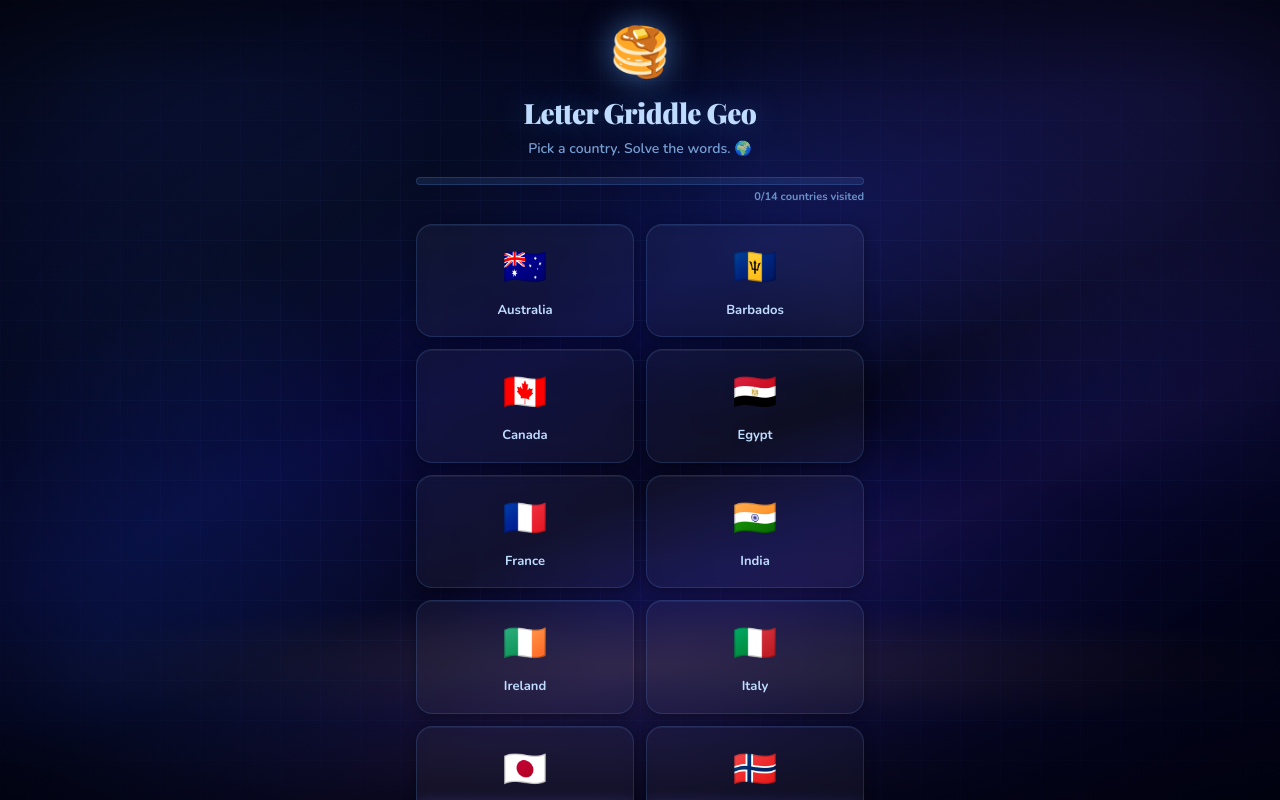
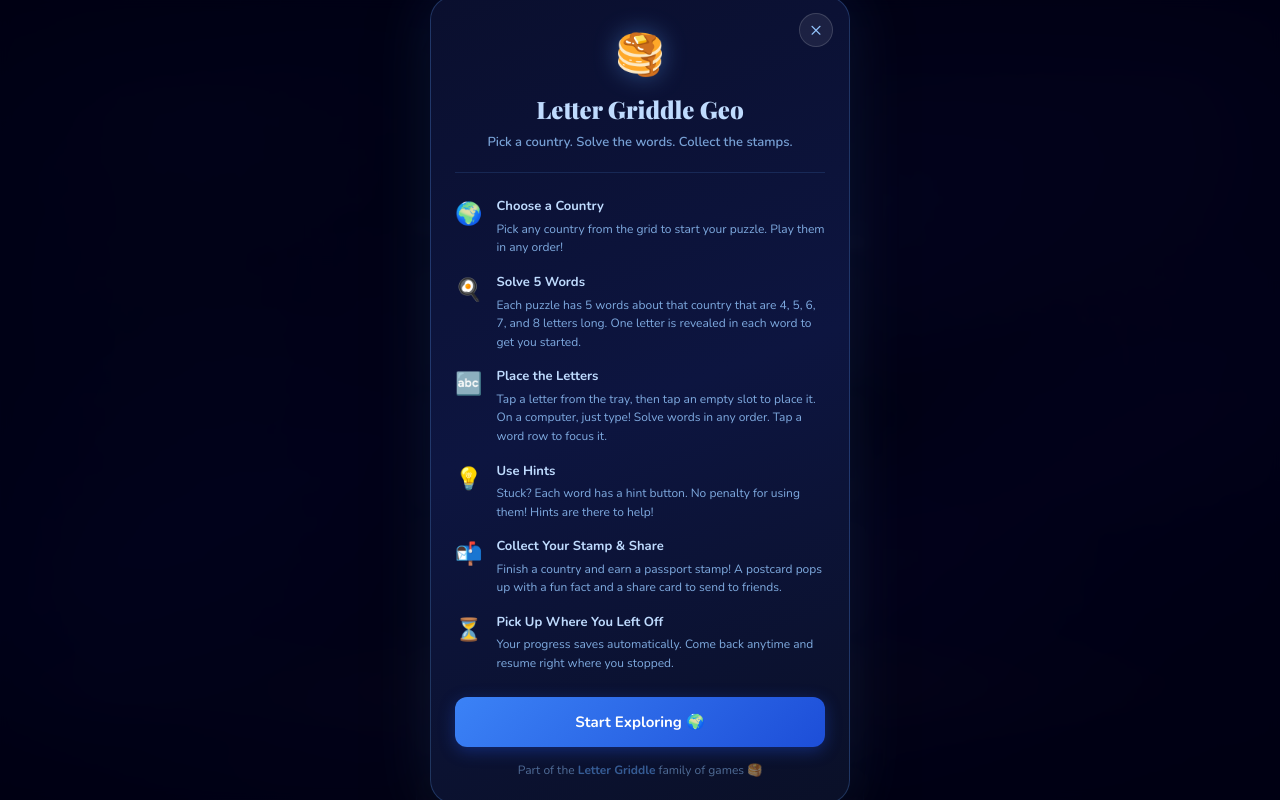
Before and after one commit to lauriegriddle/griddle-game, a Next.js app: page /geo in a window 1280 px wide. Shown: the top 800 px of the page. Built offline with nearby package versions, Linux system fonts and the light colour scheme.

Commit message:
Add Welcome, How to Play, and email tmeplate to Geo

```diff
--- a/app/geo/page.jsx
+++ b/app/geo/page.jsx
@@ -72,7 +72,7 @@ const PUZZLES = [
   },
   {
     country: "Italy", flag: "🇮🇹",
-    funFact: "Italy is a boot-shaped peninsula boasting the most UNESCO World Heritage sites globally. Famous for inventing pizza, espresso machines, and pianos, it surrounds two independent microstates:  Vatican City and San Marino, and produces 20% of the world's olive oil.",
+    funFact: "Italy is a boot-shaped peninsula boasting the most UNESCO World Heritage sites globally. Famous for inventing pizza, espresso machines, and pianos, it surrounds two independent microstates, Vatican City and San Marino, and produces 20% of the world's olive oil.",
     words: [
       { word: "ROME",     hint: "The Eternal City and capital of Italy", revealedIndex: 0 },
       { word: "PASTA",    hint: "Italy has over 350 shapes of this beloved staple", revealedIndex: 0 },
@@ -163,6 +163,7 @@ const PUZZLES = [
 // ── Storage helpers ───────────────────────────────────────────────────────────
 const COMPLETED_KEY = "lgworld_completed";
 const PROGRESS_KEY  = "lgworld_progress";
+const HTP_KEY       = "lgworld_htp_seen";
 
 function loadCompleted() {
   try { return JSON.parse(localStorage.getItem(COMPLETED_KEY) || "[]"); } catch { return []; }
@@ -260,22 +261,92 @@ function SuggestBanner({ onClose }) {
         <div className="suggest-icon">🌍</div>
         <p className="suggest-title">Have an idea for a great Letter Griddle Geo puzzle?</p>
         <p className="suggest-text">We're building Letter Griddle Geo one puzzle at a time. We'd love your ideas! Email us your country, city, or landmark suggestion along with 5 words having 4, 5, 6, 7, and 8 letters that capture it and get your puzzle published with credit!</p>
-        <a className="suggest-link" href="mailto:lettergriddle@gmail.com">lettergriddle@gmail.com</a>
+        <a className="suggest-link" href="mailto:lettergriddle@gmail.com?subject=Letter%20Griddle%20Geo%20Puzzle%20Suggestion&body=Country%2FCity%2FLandmark%3A%20%0A%0AMy%205%20words%3A%0A4-letter%3A%20%0A5-letter%3A%20%0A6-letter%3A%20%0A7-letter%3A%20%0A8-letter%3A%20%0A%0AHint%20for%20each%20word%20(optional)%3A%20%0A%0AMy%20name%20for%20the%20credit%3A%20">lettergriddle@gmail.com</a>
       </div>
     </div>
   );
 }
 
+// ── How To Play Modal ─────────────────────────────────────────────────────────
+function HowToPlayModal({ onClose }) {
+  return (
+    <div className="htp-overlay" onClick={onClose}>
+      <div className="htp-card" onClick={e => e.stopPropagation()}>
+        <button className="htp-close" onClick={onClose}>×</button>
+
+        <div className="htp-header">
+          <div className="htp-logo">🥞</div>
+          <h2 className="htp-title">Letter Griddle Geo</h2>
+          <p className="htp-tagline">Pick a country. Solve the words. Collect the stamps.</p>
+        </div>
+
+        <div className="htp-steps">
+          <div className="htp-step">
+            <span className="htp-step-icon">🌍</span>
+            <div>
+              <p className="htp-step-title">Choose a Country</p>
+              <p className="htp-step-text">Pick any country from the grid to start your puzzle. Play them in any order!</p>
+            </div>
+          </div>
+          <div className="htp-step">
+            <span className="htp-step-icon">🍳</span>
+            <div>
+              <p className="htp-step-title">Solve 5 Words</p>
+              <p className="htp-step-text">Each puzzle has 5 words about that country that are 4, 5, 6, 7, and 8 letters long. One letter is revealed in each word to get you started.</p>
+            </div>
+          </div>
+          <div className="htp-step">
+            <span className="htp-step-icon">🔤</span>
+            <div>
+              <p className="htp-step-title">Place the Letters</p>
+              <p className="htp-step-text">Tap a letter from the tray, then tap an empty slot to place it. On a computer, just type! Solve words in any order.  Tap a word row to focus it.</p>
+            </div>
+          </div>
+          <div className="htp-step">
+            <span className="htp-step-icon">💡</span>
+            <div>
+              <p className="htp-step-title">Use Hints</p>
+              <p className="htp-step-text">Stuck? Each word has a hint button. No penalty for using them!  Hints are there to help!</p>
+            </div>
+          </div>
+          <div className="htp-step">
+            <span className="htp-step-icon">📬</span>
+            <div>
+              <p className="htp-step-title">Collect Your Stamp & Share</p>
+              <p className="htp-step-text">Finish a country and earn a passport stamp! A postcard pops up with a fun fact and a share card to send to friends.</p>
+            </div>
+          </div>
+          <div className="htp-step">
+            <span className="htp-step-icon">⏳</span>
+            <div>
+              <p className="htp-step-title">Pick Up Where You Left Off</p>
+              <p className="htp-step-text">Your progress saves automatically. Come back anytime and resume right where you stopped.</p>
+            </div>
+          </div>
+        </div>
+
+        <button className="htp-start-btn" onClick={onClose}>
+          Start Exploring 🌍
+        </button>
+
+        <p className="htp-footer-note">Part of the <a href="https://lettergriddle.com" className="htp-link">Letter Griddle</a> family of games 🥞</p>
+      </div>
+      <style>{htpStyles}</style>
+    </div>
+  );
+}
+
 // ── Country Selection Screen ──────────────────────────────────────────────────
-function SelectionScreen({ completed, onSelect }) {
+function SelectionScreen({ completed, onSelect, mounted, onHowToPlay }) {
   const [showSuggest, setShowSuggest] = useState(false);
-  const inProgress = PUZZLES.filter(p => loadProgress(p.country) && !completed.includes(p.country));
+  const inProgress = mounted ? PUZZLES.filter(p => loadProgress(p.country) && !completed.includes(p.country)) : [];
   return (
     <div className="screen selection-screen">
       <header className="sel-header">
         <div className="sel-logo">🥞</div>
         <h1 className="sel-title">Letter Griddle Geo</h1>
         <p className="sel-sub">Pick a country. Solve the words. 🌍</p>
+        <button className="htp-trigger-btn" onClick={onHowToPlay}>❓ How to Play</button>
       </header>
       <div className="progress-bar-wrap">
         <div className="progress-bar-track">
@@ -596,8 +667,23 @@ function GameScreen({ puzzle, onBack, onComplete, alreadyDone }) {
 
 // ── Root App ──────────────────────────────────────────────────────────────────
 export default function App() {
-  const [completed, setCompleted] = useState(() => loadCompleted());
+  const [completed, setCompleted] = useState([]);  // always start empty on server
   const [activePuzzle, setActivePuzzle] = useState(null);
+  const [mounted, setMounted] = useState(false);
+  const [showHtp, setShowHtp] = useState(false);
+
+  // Load localStorage only after mount (client-side only)
+  useEffect(() => {
+    setCompleted(loadCompleted());
+    setMounted(true);
+    // Show How to Play for first-time visitors
+    if (!localStorage.getItem(HTP_KEY)) {
+      setShowHtp(true);
+      localStorage.setItem(HTP_KEY, "true");
+    }
+  }, []);
+
+  const closeHtp = () => setShowHtp(false);
 
   const handleComplete = (country) => {
     setCompleted(prev => {
@@ -613,12 +699,34 @@ export default function App() {
       {activePuzzle
         ? <GameScreen puzzle={activePuzzle} onBack={() => setActivePuzzle(null)}
             onComplete={handleComplete} alreadyDone={completed.includes(activePuzzle.country)} />
-        : <SelectionScreen completed={completed} onSelect={setActivePuzzle} />}
+        : <SelectionScreen completed={completed} onSelect={setActivePuzzle} mounted={mounted} onHowToPlay={() => setShowHtp(true)} />}
+      {showHtp && <HowToPlayModal onClose={closeHtp} />}
       <style>{globalStyles}</style>
     </div>
   );
 }
 
+
+const htpStyles = `
+  .htp-overlay { position: fixed; inset: 0; z-index: 400; background: rgba(0,0,20,0.85); backdrop-filter: blur(6px); display: flex; align-items: center; justify-content: center; padding: 16px; animation: fadeIn 0.3s ease; overflow-y: auto; }
+  .htp-card { width: 100%; max-width: 420px; background: linear-gradient(160deg, #0a0f2e 0%, #0d1540 50%, #0a1028 100%); border: 1px solid rgba(96,165,250,0.25); border-radius: 24px; padding: 28px 24px 24px; position: relative; box-shadow: 0 0 60px rgba(59,130,246,0.15), 0 30px 60px rgba(0,0,0,0.6); animation: postcardSlideUp 0.45s cubic-bezier(0.34,1.56,0.64,1); }
+  .htp-close { position: absolute; top: 16px; right: 16px; background: rgba(255,255,255,0.07); border: 1px solid rgba(255,255,255,0.15); color: #93c5fd; font-size: 20px; width: 34px; height: 34px; border-radius: 50%; cursor: pointer; display: flex; align-items: center; justify-content: center; transition: all 0.2s; }
+  .htp-close:hover { background: rgba(255,255,255,0.14); }
+  .htp-header { text-align: center; margin-bottom: 24px; padding-bottom: 20px; border-bottom: 1px solid rgba(96,165,250,0.15); }
+  .htp-logo { font-size: 40px; margin-bottom: 6px; filter: drop-shadow(0 0 12px rgba(96,165,250,0.4)); }
+  .htp-title { font-family: 'Playfair Display', serif; font-size: 24px; font-weight: 900; color: #bfdbfe; margin-bottom: 6px; }
+  .htp-tagline { font-size: 13px; color: #93c5fd; font-weight: 600; opacity: 0.8; }
+  .htp-steps { display: flex; flex-direction: column; gap: 16px; margin-bottom: 24px; }
+  .htp-step { display: flex; gap: 14px; align-items: flex-start; }
+  .htp-step-icon { font-size: 22px; flex-shrink: 0; margin-top: 1px; }
+  .htp-step-title { font-size: 13px; font-weight: 800; color: #bfdbfe; margin-bottom: 3px; }
+  .htp-step-text { font-size: 12px; color: #93c5fd; line-height: 1.55; opacity: 0.85; }
+  .htp-start-btn { width: 100%; background: linear-gradient(135deg, #3b82f6, #1d4ed8); color: white; border: none; border-radius: 12px; font-family: 'Nunito', sans-serif; font-weight: 800; font-size: 15px; padding: 14px; cursor: pointer; transition: all 0.2s; box-shadow: 0 4px 16px rgba(29,78,216,0.4); margin-bottom: 14px; }
+  .htp-start-btn:hover { transform: translateY(-1px); box-shadow: 0 6px 20px rgba(29,78,216,0.55); }
+  .htp-footer-note { text-align: center; font-size: 12px; color: #93c5fd; opacity: 0.5; }
+  .htp-link { color: #60a5fa; text-decoration: none; font-weight: 700; }
+  .htp-link:hover { opacity: 0.8; }
+`;
 // ── Styles ────────────────────────────────────────────────────────────────────
 const globalStyles = `
   @import url('https://fonts.googleapis.com/css2?family=Playfair+Display:wght@700;900&family=Nunito:wght@400;600;700&display=swap');
@@ -755,6 +863,8 @@ const selectionStyles = `
   .suggest-title { font-family: 'Playfair Display', serif; font-size: 20px; font-weight: 900; color: #bfdbfe; margin-bottom: 12px; }
   .suggest-text { font-size: 13px; color: #93c5fd; line-height: 1.7; margin-bottom: 16px; }
   .suggest-link { display: inline-block; color: #60a5fa; font-weight: 800; font-size: 14px; text-decoration: none; border-bottom: 1px solid rgba(96,165,250,0.4); padding-bottom: 2px; }
+  .htp-trigger-btn { margin-top: 10px; background: rgba(96,165,250,0.10); border: 1px solid rgba(96,165,250,0.30); color: #93c5fd; font-family: 'Nunito', sans-serif; font-size: 13px; font-weight: 700; padding: 7px 16px; border-radius: 99px; cursor: pointer; transition: all 0.2s; }
+  .htp-trigger-btn:hover { background: rgba(96,165,250,0.20); border-color: rgba(96,165,250,0.55); }
 
   .geo-footer { width: 100%; text-align: center; padding: 16px 0 8px; display: flex; flex-direction: column; align-items: center; gap: 8px; border-top: 1px solid rgba(96,165,250,0.12); margin-top: 4px; }
   .footer-home { color: #fbbf24; font-weight: 800; font-size: 14px; text-decoration: none; letter-spacing: 0.3px; transition: opacity 0.2s; }
```
